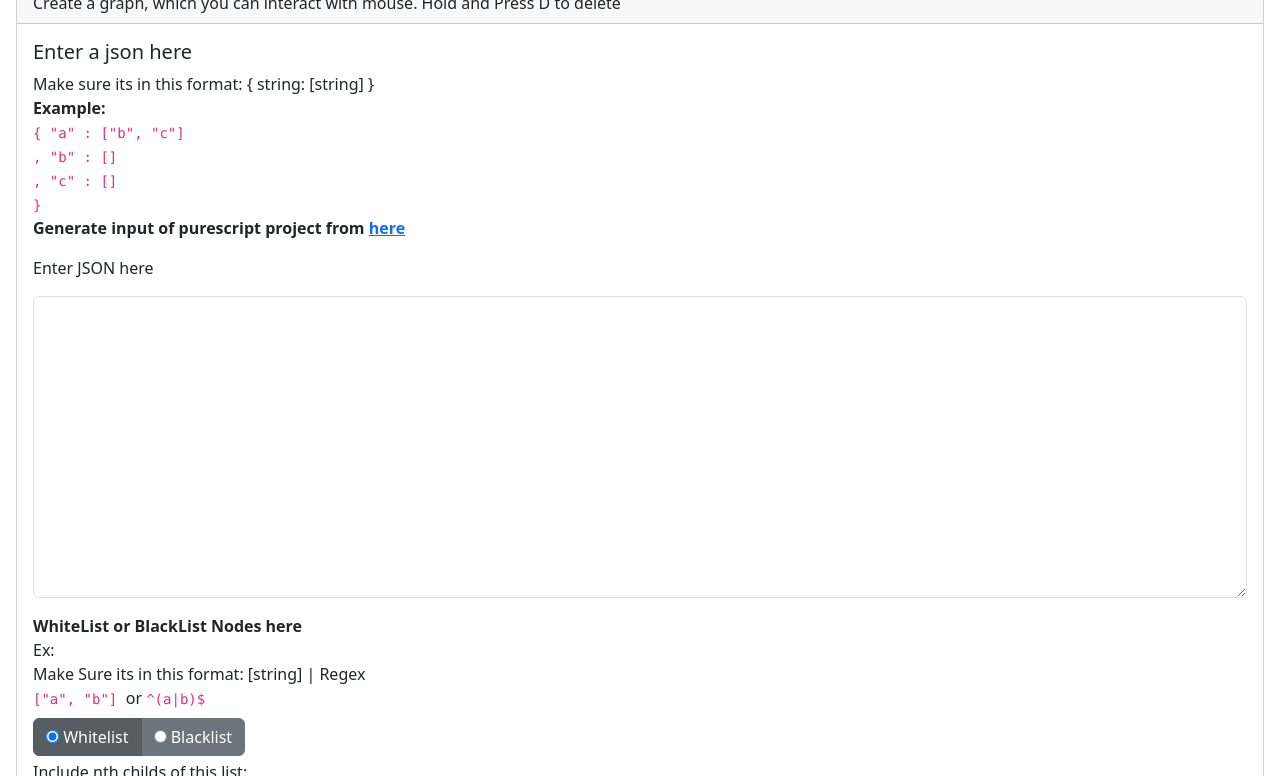
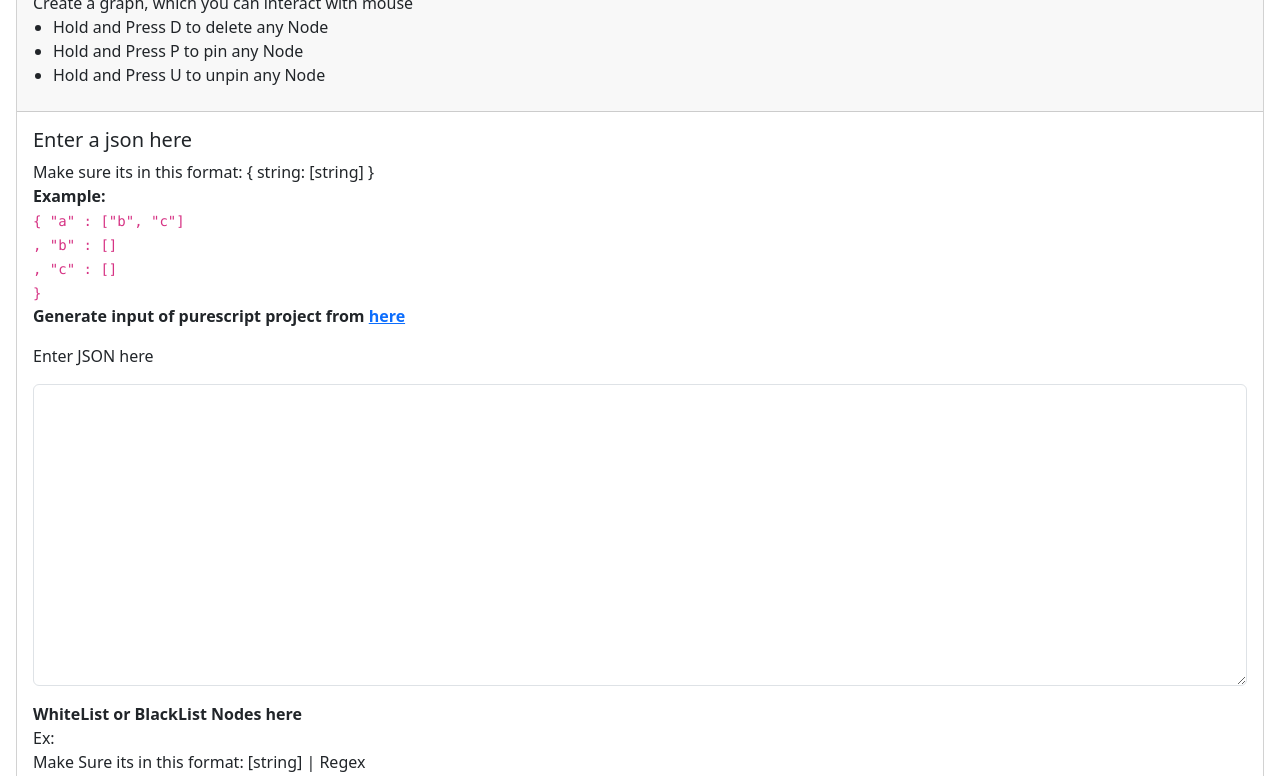
Before and after one commit to Adien7368/interactive-graph-ts-1, a website built with Vite: page index.html in a window 1280 px wide. Shown: the part 71-847 px from the top of the page. Built offline with nearby package versions, Linux system fonts and the light colour scheme; what typescript-json-decoder would draw is missing.

Commit message:
1 file modified

```diff
--- a/index.html
+++ b/index.html
@@ -70,10 +70,13 @@
       <div class="card-header">
         <h4>Interactive Graph</h4>
 
-        <h
-          >Create a graph, which you can interact with mouse. Hold and Press D
-          to delete
-        </h>
+        <h>Create a graph, which you can interact with mouse </h>
+        <br />
+        <ul style="padding-left: 20px">
+          <li>Hold and Press D to delete any Node</li>
+          <li>Hold and Press P to pin any Node</li>
+          <li>Hold and Press U to unpin any Node</li>
+        </ul>
       </div>
       <div class="card-body">
         <h5 class="card-title">Enter a json here</h5>
```
